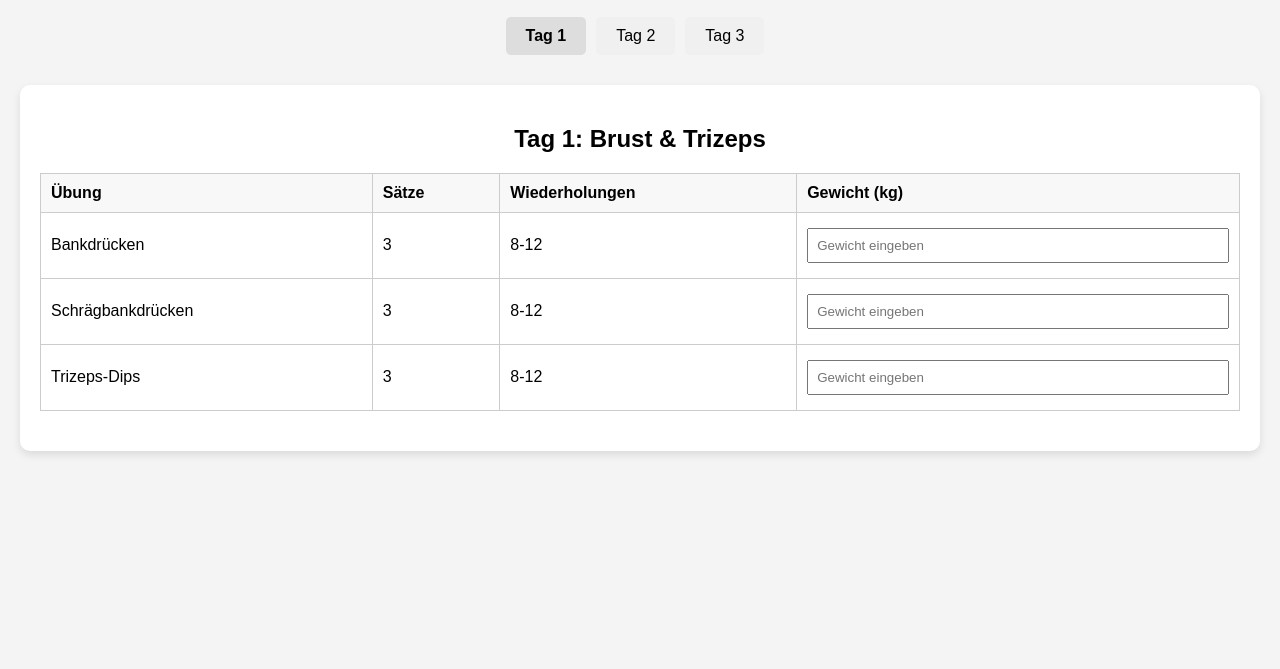
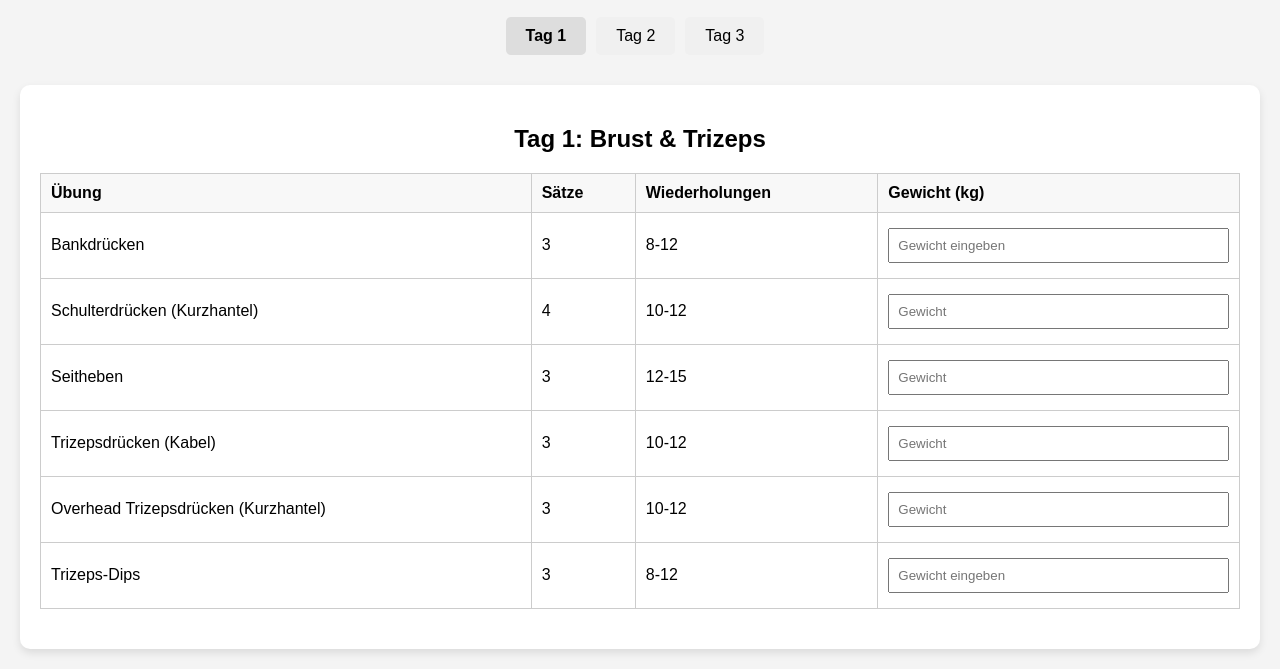
Before and after one commit to rego82/GymApp, a plain HTML site: page index.html in a window 1280 px wide. Shown: the part 131-800 px from the top of the page. Drawn offline with Linux system fonts and the light colour scheme.

Commit message:
Update index.html
Übungen Tag 1 hinzu

```diff
--- a/index.html
+++ b/index.html
@@ -128,12 +128,29 @@
                 <td><input type="text" placeholder="Gewicht eingeben"></td>
             </tr>
             <tr>
-                <td>Schrägbankdrücken</td>
-                <td>3</td>
-                <td>8-12</td>
-                <td><input type="text" placeholder="Gewicht eingeben"></td>
+                <td>Schulterdrücken (Kurzhantel)</td>
+                <td>4</td>
+                <td>10-12</td>
+                <td><input type="text" placeholder="Gewicht"></td>
             </tr>
             <tr>
+                <td>Seitheben</td>
+                <td>3</td>
+                <td>12-15</td>
+                <td><input type="text" placeholder="Gewicht"></td>
+            </tr>
+            <tr>
+                <td>Trizepsdrücken (Kabel)</td>
+                <td>3</td>
+                <td>10-12</td>
+                <td><input type="text" placeholder="Gewicht"></td>
+            </tr>
+            <tr>
+                <td>Overhead Trizepsdrücken (Kurzhantel)</td>
+                <td>3</td>
+                <td>10-12</td>
+                <td><input type="text" placeholder="Gewicht"></td>
+            </tr>
                 <td>Trizeps-Dips</td>
                 <td>3</td>
                 <td>8-12</td>
```
